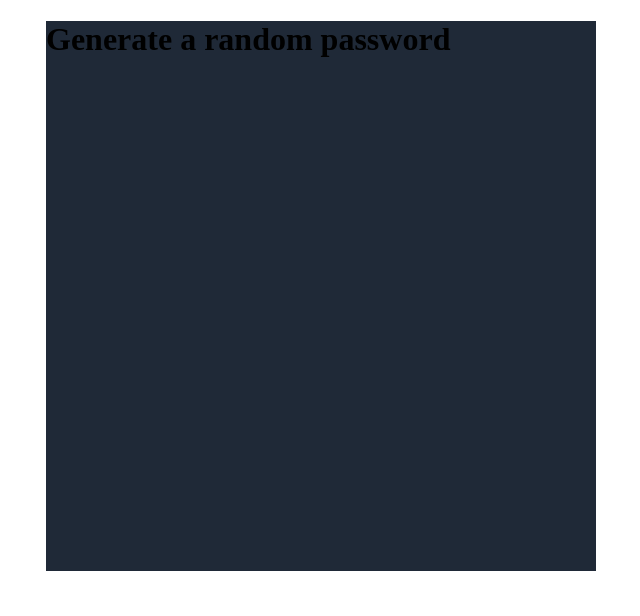
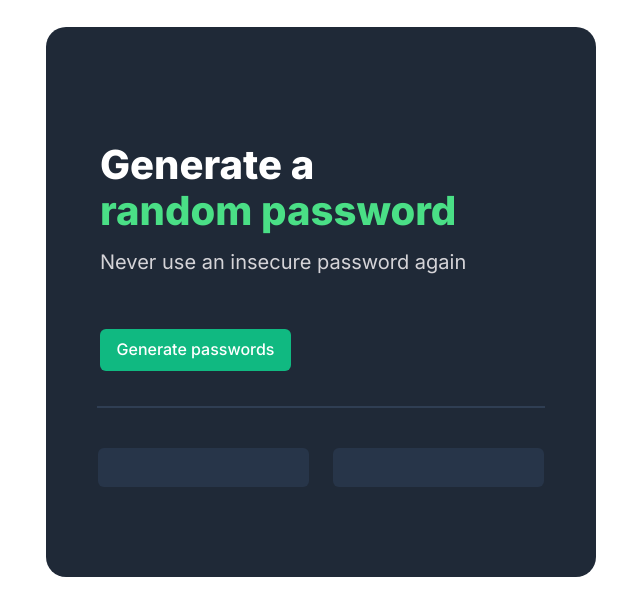
Before and after one commit to Sala7din/Solo-Project---Password-Generator, a plain HTML site: page index.html in a window 1280 px wide. Shown: the whole page, without its empty margins (319-959 px from the left). Drawn offline with nearby package versions, Linux system fonts and the light colour scheme.

Commit message:
finished frontend of Password Generator

```diff
--- a/index.css
+++ b/index.css
@@ -1,11 +1,86 @@
 body {
     margin: 0;
+    font-family: 'Inter', sans-serif;
 
 }
 
-#passwordGenerator {
+#frame {
     margin: auto auto;
     width: 550px;
     height: 550px;
     background-color:#1F2937;
+    border-radius: 20px ;
 }
+
+#passwordGenerator {
+
+
+    padding-left: 54px;
+
+}
+
+
+h1 {
+
+    padding-top: 115px;
+    font-size: 40px;
+    font-weight: 800;
+
+    color: #FFFFFF;
+}
+
+p {
+    margin-top: -10px;
+    font-size: 20px;
+    color: #D5D4D8;
+    font-weight: 400;
+    padding-bottom: ;
+
+}
+
+button {
+  margin-top: 35px;
+  width: 191px;
+  height: 42px;
+
+  background-color: #10B981;
+
+  border: none;
+  border-radius: 6px;
+  color: white;
+  text-align: center;
+  font-size: 16px;
+  font-weight: 500;
+
+
+
+}
+hr {
+    margin-top: 35px;
+    border: 1px solid #2F3E53;
+    width: 446px;
+
+
+}
+
+
+#password-return {
+
+    display: flex;
+    margin-top: 39px;
+    margin-left: 52px;
+    margin-right: 52px;
+    justify-content: space-between;
+}
+
+
+.password-field {
+
+    margin-top: 1px;
+    width: 211px;
+    height: 39px;
+    border: none;
+    border-radius: 6px;
+    background-color:#273549;
+
+}
--- a/index.html
+++ b/index.html
@@ -1,12 +1,23 @@
 <html>
     <head><link rel="stylesheet" href="https://cdnjs.cloudflare.com/ajax/libs/normalize/8.0.1/normalize.css">
         <link rel="stylesheet" href="index.css">
+        <link rel="preconnect" href="https://fonts.googleapis.com">
+        <link rel="preconnect" href="https://fonts.gstatic.com" crossorigin>
+        <link href="https://fonts.googleapis.com/css2?family=Inter:wght@400;500;800&display=swap" rel="stylesheet">
     </head>
     <body>
-        <div id="passwordGenerator">
-            <h1>Generate a random password</h1>
-            <script src="index.js"></script>
+        <div id="frame">
+            <div id="passwordGenerator">
+                <h1>Generate a <br/><span style="color:#4ADF86;">random password</span></h1>
+                <p>Never use an insecure password again</span></p>
+                <button onclick="">Generate passwords</button>
+            </div>
+            <hr class="solid">
+            <div id="password-return">
+                <script src="index.js"></script>
+                <p class="password-field"></p>
+                <p class="password-field"></p>
+            </div>
         </div>
-
     </body>
 </html>
```
